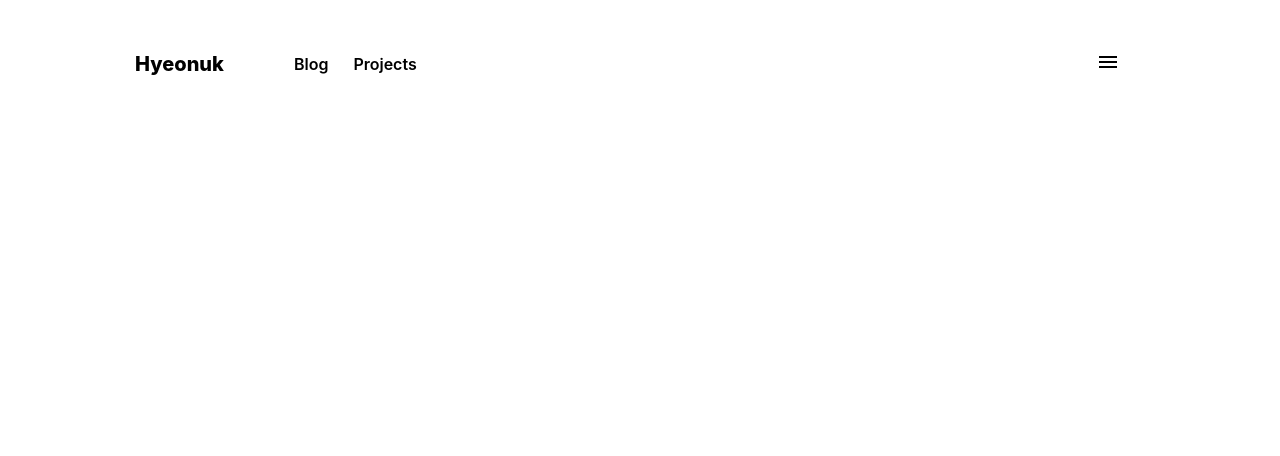
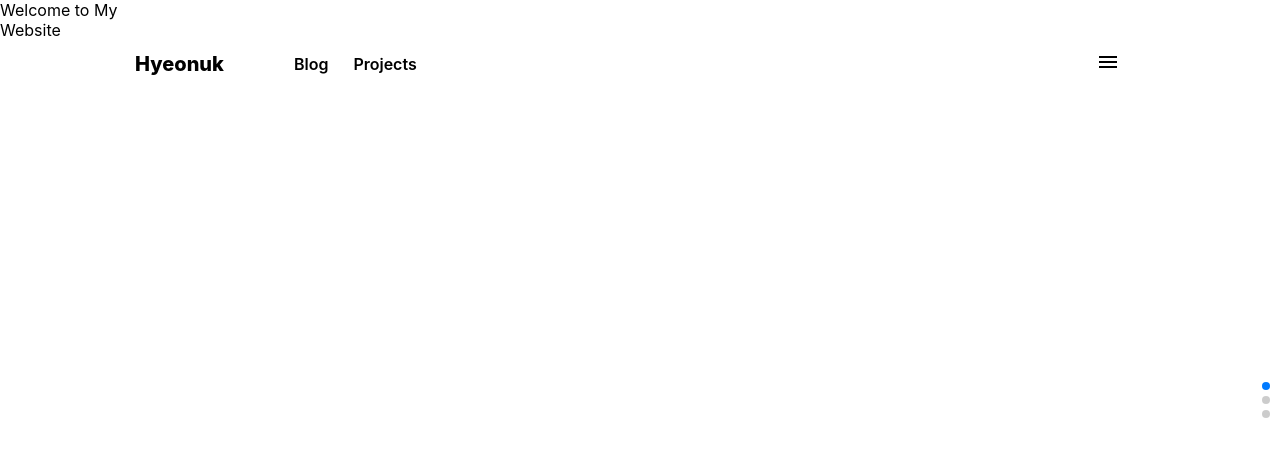
Before and after one commit to nookcoder/pit-a-pat-create-my-blog, a React (Create React App) app in the folder blog_front/: page / in a window 1280 px wide. Shown: the top 456 px of the page. Built offline with nearby package versions, Linux system fonts and the light colour scheme.

Commit message:
[add] create full screen scroll

```diff
--- a/blog_front/package.json
+++ b/blog_front/package.json
@@ -22,6 +22,7 @@
     "react-dom": "^18.2.0",
     "react-scripts": "5.0.1",
     "styled-components": "^5.3.6",
+    "swiper": "^8.4.5",
     "typescript": "^4.9.4",
     "web-vitals": "^2.1.4"
   },
--- a/blog_front/src/App.tsx
+++ b/blog_front/src/App.tsx
@@ -1,10 +1,12 @@
 import React from 'react';
 import GlobalNavBar from './components/common/nav/global-nav-bar';
+import Home from './pages/home';
 
 function App() {
   return (
     <div>
       <GlobalNavBar />
+      <Home />
     </div>
   );
 }
--- a/blog_front/src/components/common/nav/global-nav-bar.module.scss
+++ b/blog_front/src/components/common/nav/global-nav-bar.module.scss
@@ -1,3 +1,6 @@
+.main {
+  background-color: white;
+}
 .container {
   display: flex;
   justify-content: space-between;
--- a/blog_front/src/components/common/nav/global-nav-bar.tsx
+++ b/blog_front/src/components/common/nav/global-nav-bar.tsx
@@ -4,6 +4,7 @@ import MenuIcon from '@mui/icons-material/Menu';
 
 const GlobalNavBar = () => {
   return (
+    <div>
       <div className={styles.container}>
         {/*왼쪽*/}
         <section className={styles.container_left}>
@@ -23,12 +24,14 @@ const GlobalNavBar = () => {
         </section>
 
         {/*오른쪽*/}
+        {/*todo : Introduction,  Profile, */}
         <section>
           <span className={styles.menu}>
             <MenuIcon />
           </span>
         </section>
       </div>
+    </div>
   );
 };
 
--- /dev/null
+++ b/blog_front/src/hooks/use-window-dimensions.ts
@@ -0,0 +1,29 @@
+import { useState, useEffect } from 'react';
+
+function getWindowDimensions() {
+  const { innerWidth: width, innerHeight: height } = window;
+  return {
+    width,
+    height,
+  };
+}
+
+export default function useWindowDimensions(): {
+  width: number;
+  height: number;
+} {
+  const [windowDimensions, setWindowDimensions] = useState(
+    getWindowDimensions()
+  );
+
+  useEffect(() => {
+    function handleResize() {
+      setWindowDimensions(getWindowDimensions());
+    }
+
+    window.addEventListener('resize', handleResize);
+    return () => window.removeEventListener('resize', handleResize);
+  }, []);
+
+  return windowDimensions;
+}
--- a/blog_front/src/index.css
+++ b/blog_front/src/index.css
@@ -1,3 +1,11 @@
+html{
+  overflow: hidden;
+}
+
+html,body {
+  width:100%;
+  height: 100%;
+}
 body {
   margin: 0;
   font-family: Pretendard, "Pretendard Variable" ,-apple-system, BlinkMacSystemFont, "Segoe UI", "Roboto", "Oxygen",
--- /dev/null
+++ b/blog_front/src/pages/home.tsx
@@ -0,0 +1,41 @@
+import React from 'react';
+import useWindowDimensions from '../hooks/use-window-dimensions';
+import styles from './styles/home.module.scss';
+import { Swiper, SwiperSlide } from 'swiper/react';
+import 'swiper/css';
+import 'swiper/css/pagination';
+import { Mousewheel, Pagination } from 'swiper';
+
+const Home = () => {
+  return (
+    <div className={styles.container}>
+      <Swiper
+        direction={'vertical'}
+        slidesPerView={1}
+        spaceBetween={30}
+        mousewheel={true}
+        pagination={{
+          clickable: true,
+        }}
+        modules={[Mousewheel, Pagination]}
+        className={styles.content}
+      >
+        <SwiperSlide>
+          Welcome to My
+          <br />
+          Website
+        </SwiperSlide>
+
+        <SwiperSlide>
+          Section2
+          <br />
+          Website
+        </SwiperSlide>
+
+        <SwiperSlide>cSection3</SwiperSlide>
+      </Swiper>
+    </div>
+  );
+};
+
+export default Home;
--- /dev/null
+++ b/blog_front/src/pages/styles/home.module.scss
@@ -0,0 +1,17 @@
+.container { height: 100%}
+
+.content {
+  height: 100vh;
+}
+
+.page1{
+  background-color: red;
+}
+
+.page2{
+  background-color: blue;
+}
+
+.page3{
+  background-color: green;
+}
```
Also changed, not shown: blog_front/src/index.tsx (+7 -6 lines), 1 other file (tests, documents, lock files or other folders). Lines whose indentation alone changed are shown as unchanged.
